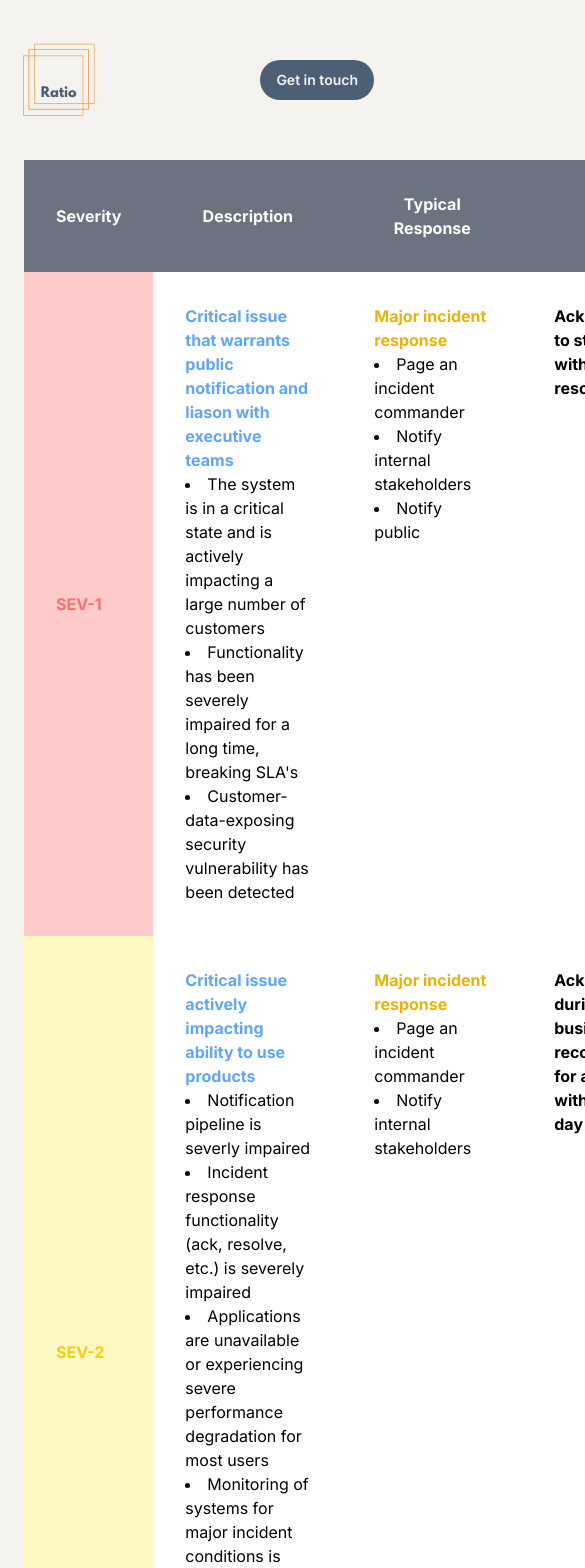
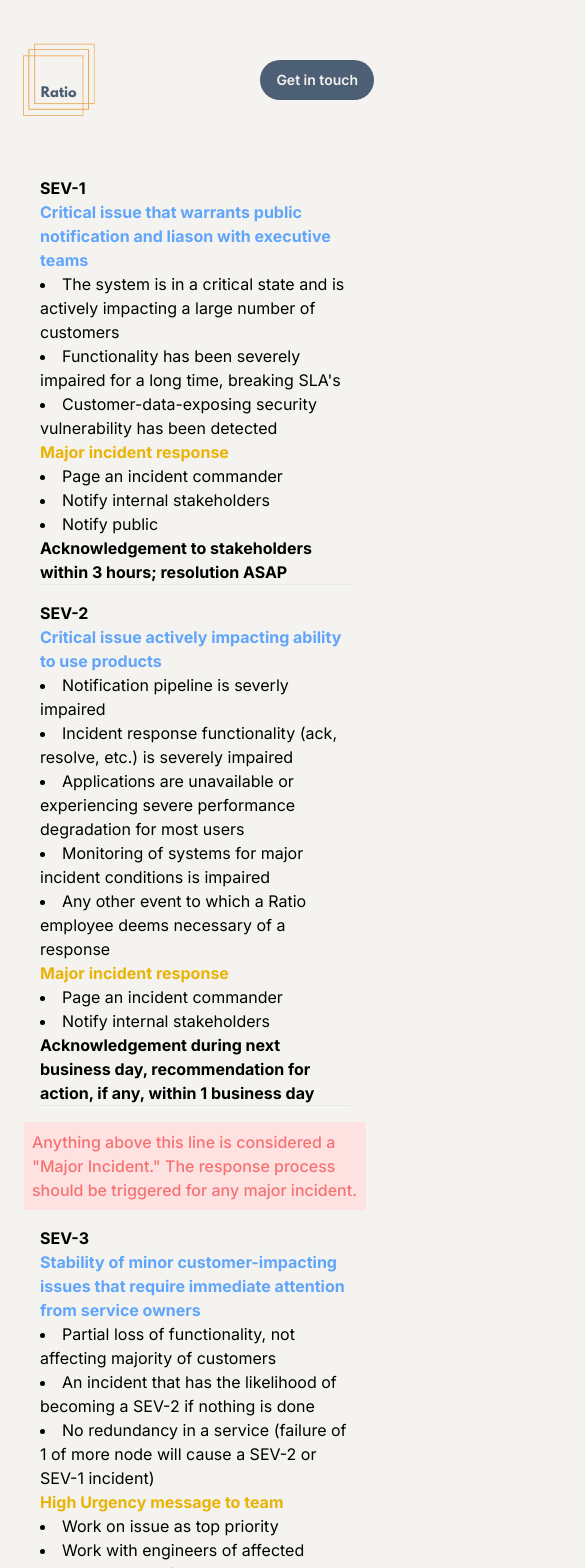
Before and after one commit to RatioPBC/ratiopbc.github.io, a Next.js app: page /sla in a window 390 px wide. Shown: the top 1568 px of the page, 585 px wide, since content can reach past the window. Built offline with nearby package versions, Linux system fonts and the light colour scheme.

Commit message:
Refactor SLA page to be mobile friendly

```diff
--- a/src/pages/sla.jsx
+++ b/src/pages/sla.jsx
@@ -1,6 +1,168 @@
 import Head from 'next/head'
 import { Footer } from '@/components/Footer'
 import { Header } from '@/components/Header'
+
+let content = {
+  "major": 'Anything above this line is considered a "Major Incident." The response process should be triggered for any major incident.',
+  "sev1": {
+    "color": "bg-red-200 text-red-400",
+    "title": "SEV-1",
+    "desc": {
+      "title": "Critical issue that warrants public notification and liason with executive teams",
+      "points": [
+        "The system is in a critical state and is actively impacting a large number of customers",
+        "Functionality has been severely impaired for a long time, breaking SLA's",
+        "Customer-data-exposing security vulnerability has been detected"
+      ]
+    },
+    "response": {
+      "title": "Major incident response",
+      "points": [
+        "Page an incident commander",
+        "Notify internal stakeholders",
+        "Notify public",
+      ]
+    },
+    "sla": "Acknowledgement to stakeholders within 3 hours; resolution ASAP"
+  },
+  "sev2": {
+    "color": "bg-yellow-100 text-yellow-400",
+    "title": "SEV-2",
+    "desc": {
+      "title": "Critical issue actively impacting ability to use products",
+      "points": [
+        "Notification pipeline is severly impaired",
+        "Incident response functionality (ack, resolve, etc.) is severely impaired",
+        "Applications are unavailable or experiencing severe performance degradation for most users",
+        "Monitoring of systems for major incident conditions is impaired",
+        "Any other event to which a Ratio employee deems necessary of a response"
+      ]
+    },
+    "response": {
+      "title": "Major incident response",
+      "points": [
+        "Page an incident commander",
+        "Notify internal stakeholders",
+      ]
+    },
+    "sla": "Acknowledgement during next business day, recommendation for action, if any, within 1 business day"
+  },
+  "sev3": {
+    "color": "bg-blue-100 text-blue-400",
+    "title": "SEV-3",
+    "desc": {
+      "title": "Stability of minor customer-impacting issues that require immediate attention from service owners",
+      "points": [
+        "Partial loss of functionality, not affecting majority of customers",
+        "An incident that has the likelihood of becoming a SEV-2 if nothing is done",
+        "No redundancy in a service (failure of 1 of more node will cause a SEV-2 or SEV-1 incident)"
+      ]
+    },
+    "response": {
+      "title": "High Urgency message to team",
+      "points": [
+        "Work on issue as top priority",
+        "Work with engineers of affected systems to identify cause",
+        "If related to recent deployment, roll back",
+        "Monitor status to detect if/when it escalates",
+        "Mention in internal communication methods if incident has the potential to escalate",
+        "Trigger major incident response if necessary",
+      ]
+    },
+    "sla": "Acknowledgement during next business day, recommendation for action, if any, within 3 business days"
+  },
+  "sev4": {
+    "color": "bg-gray-100 text-gray-400",
+    "title": "SEV-4",
+    "desc": {
+      "title": "Minor issues requiring action but not affecting customer ability to use the product/system",
+      "points": [
+        "Performance issues (delayes, etc)",
+        "Individual host failure (i.e. one node in a cluster)",
+        "Delayed job failure (not impacting event & notification pipeline)",
+        "Cron failure (not impacting event & notification pipeline)"
+      ]
+    },
+    "response": {
+      "title": "Low Urgency message to team",
+      "points": [
+        "Work on the issue as your first priority but don't necessarily stop working on something in-progress",
+        "Monitor status to detect if/when it escalates",
+      ]
+    },
+    "sla": "Acknowledgement during next business day, recommendation for action, if any, within 5 business days"
+  },
+  "sev5": {
+    "color": "bg-green-100 text-green-400",
+    "title": "SEV-5",
+    "desc": {
+      "title": "Cosmetic or minor issues or defects not affecting customers ability to use the product/system",
+      "points": [
+        "Defects not impacting the immediate ability to use the product/system",
+      ]
+    },
+    "response": {
+      "title": "Create ticket and prioritize with features and other defects",
+      "points": [
+        "Assign both the ownner of the affected system and support",
+      ]
+    },
+    "sla": "Acknowledgement during next planning session, recommendation for action"
+  },
+}
+
+function pointsList(points)
+{
+  return (
+    <>
+      {
+        points.map((point, i) => {
+          return (<li key={i}>{ point }</li>)
+        })
+      }
+    </>
+  )
+}
+
+function tableRow(sev)
+{
+  let sevClass = `bg-${ sev.color }-200 font-bold p-8 text-${ sev.color }-400`
+  return (
+    <>
+      <tr>
+        <td className={ `font-bold p-8 ${ sev.color }` }>{ sev.title }</td>
+        <td className="align-top p-8">
+          <strong className="text-blue-400">{ sev.desc.title }</strong>
+          <ul className="list-disc list-inside">{ pointsList(sev.desc.points) }</ul>
+        </td>
+        <td className="align-top p-8">
+          <strong className="text-yellow-500">{ sev.response.title }</strong>
+          <ul className="list-disc list-inside">{ pointsList(sev.response.points) }</ul>
+        </td>
+        <td className="align-top p-8">
+          <strong>{ sev.sla }</strong>
+        </td>
+      </tr>
+    </>
+  )
+}
+
+function listRow(sev)
+{
+  return (
+    <>
+      <div className="m-4">
+        <h2 className="font-bold">{ sev.title }</h2>
+        <h3 className="font-bold text-blue-400">{ sev.desc.title }</h3>
+        <ul className="list-disc list-inside">{ pointsList(sev.desc.points) }</ul>
+        <h3 className="font-bold text-yellow-500">{ sev.response.title }</h3>
+        <ul className="list-disc list-inside">{ pointsList(sev.response.points) }</ul>
+        <strong>{ sev.sla }</strong>
+        <hr />
+      </div>
+    </>
+  )
+}
 
 export default function SLA()
 {
@@ -15,7 +177,15 @@ export default function SLA()
       </Head>
       <Header />
       <main>
-        <div className="mx-auto max-w-7xl px-6 lg:px-8">
+        <div className="md:hidden lg:hidden mx-auto max-w-7xl px-6 lg:px-8">
+          { listRow(content.sev1) }
+          { listRow(content.sev2) }
+          <p className="bg-red-100 font-medium p-2 text-red-400">{ content.major }</p>
+          { listRow(content.sev3) }
+          { listRow(content.sev4) }
+          { listRow(content.sev5) }
+        </div>
+        <div className="hidden sm:hidden md:block lg:block mx-auto max-w-7xl px-6 lg:px-8">
           <table className="table-auto bg-white">
             <thead>
               <tr className="bg-gray-500 text-white">
@@ -26,135 +196,14 @@ export default function SLA()
               </tr>
             </thead>
             <tbody>
+              { tableRow(content.sev1) }
+              { tableRow(content.sev2) }
               <tr>
-                <td className="bg-red-200 font-bold p-8 text-red-400">SEV-1</td>
-                <td className="align-top p-8">
-                  <strong className="text-blue-400">Critical issue that warrants public notification and liason with
-                    executive teams</strong>
-                  <ul className="list-disc list-inside">
-                    <li>The system is in a critical state and is actively impacting a large number of customers</li>
-                    <li>Functionality has been severely impaired for a long time, breaking SLA's</li>
-                    <li>Customer-data-exposing security vulnerability has been detected</li>
-                  </ul>
-                </td>
-                <td className="align-top p-8">
-                  <strong className="text-yellow-500">Major incident response</strong>
-                  <ul className="list-disc list-inside">
-                    <li>Page an incident commander</li>
-                    <li>Notify internal stakeholders</li>
-                    <li>Notify public</li>
-                  </ul>
-                </td>
-                <td className="align-top p-8">
-                  <strong>Acknowledgement to stakeholders within 3 hours; resolution ASAP</strong>
-                </td>
+                <td className="bg-red-100 font-medium p-3 text-red-400" colSpan="4">{ content.major }</td>
               </tr>
-
-              <tr>
-                <td className="bg-yellow-100 font-bold p-8 text-yellow-400">SEV-2</td>
-                <td className="align-top p-8">
-                  <strong className="text-blue-400">Critical issue actively impacting ability to use products</strong>
-                  <ul className="list-disc list-inside">
-                    <li>Notification pipeline is severly impaired</li>
-                    <li>Incident response functionality (ack, resolve, etc.) is severely impaired</li>
-                    <li>Applications are unavailable or experiencing severe performance degradation for most users</li>
-                    <li>Monitoring of systems for major incident conditions is impaired</li>
-                    <li>Any other event to which a Ratio employee deems necessary of a response</li>
-                  </ul>
-                </td>
-                <td className="align-top p-8">
-                  <strong className="text-yellow-500">Major incident response</strong>
-                  <ul className="list-disc list-inside">
-                    <li>Page an incident commander</li>
-                    <li>Notify internal stakeholders</li>
-                  </ul>
-                </td>
-                <td className="align-top p-8">
-                  <strong>Acknowledgement during next business day, recommendation for action, if any, within 1 business
-                    day</strong>
-                </td>
-              </tr>
-
-              <tr>
-                <td className="bg-red-100 font-medium p-3 text-red-400" colSpan="4">Anything above this line is considered a
-                  "Major Incident." The response process should be triggered for any major incident.</td>
-              </tr>
-
-              <tr>
-                <td className="bg-blue-100 font-bold p-8 text-blue-400">SEV-3</td>
-                <td className="align-top p-8">
-                  <strong className="text-blue-400">Stability of minor customer-impacting issues that require immediate
-                    attention from
-                    service owners</strong>
-                  <ul className="list-disc list-inside">
-                    <li>Partial loss of functionality, not affecting majority of customers</li>
-                    <li>An incident that has the likelihood of becoming a SEV-2 if nothing is done</li>
-                    <li>No redundancy in a service (failure of 1 of more node will cause a SEV-2 or SEV-1
-                      incident)</li>
-                  </ul>
-                </td>
-                <td className="align-top p-8">
-                  <strong className="text-yellow-500">High Urgency message to team</strong>
-                  <ul className="list-disc list-inside">
-                    <li>Work on issue as top priority</li>
-                    <li>Work with engineers of affected systems to identify cause</li>
-                    <li>If related to recent deployment, roll back</li>
-                    <li>Monitor status to detect if/when it escalates</li>
-                    <li>Mention in internal communication methods if incident has the potential to escalate</li>
-                    <li>Trigger major incident response if necessary</li>
-                  </ul>
-                </td>
-                <td className="align-top p-8">
-                  <strong>Acknowledgement during next business day, recommendation for action, if any, within 3 business
-                    days</strong>
-                </td>
-              </tr>
-
-              <tr>
-                <td className="bg-gray-100 font-bold p-8 text-gray-400">SEV-4</td>
-                <td className="align-top p-8">
-                  <strong className="text-blue-400">Minor issues requiring action but not affecting customer ability to use
-                    the product/system</strong>
-                  <ul className="list-disc list-inside">
-                    <li>Performance issues (delayes, etc)</li>
-                    <li>Individual host failure (i.e. one node in a cluster)</li>
-                    <li>Delayed job failure (not impacting event & notification pipeline)</li>
-                    <li>Cron failure (not impacting event & notification pipeline)</li>
-                  </ul>
-                </td>
-                <td className="align-top p-8">
-                  <strong className="text-yellow-500">Low Urgency message to team</strong>
-                  <ul className="list-disc list-inside">
-                    <li>Work on the issue as your first priority but don't necessarily stop working on something
-                      in-progress</li>
-                    <li>Monitor status to detect if/when it escalates</li>
-                  </ul>
-                </td>
-                <td className="align-top p-8">
-                  <strong>Acknowledgement during next business day, recommendation for action, if any, within 5 business
-                    days</strong>
-                </td>
-              </tr>
-
-              <tr>
-                <td className="bg-green-100 font-bold p-8 text-green-400">SEV-5</td>
-                <td className="align-top p-8">
-                  <strong className="text-blue-400">Cosmetic or minor issues or defects not affecting customers ability to
-                    use the product/system</strong>
-                  <ul className="list-disc list-inside">
-                    <li>Defects not impacting the immediate ability to use the product/system</li>
-                  </ul>
-                </td>
-                <td className="align-top p-8">
-                  <strong className="text-yellow-500">Create ticket and prioritize with features and other defects</strong>
-                  <ul className="list-disc list-inside">
-                    <li>Assign both the ownner of the affected system and support</li>
-                  </ul>
-                </td>
-                <td className="align-top p-8">
-                  <strong>Acknowledgement during next planning session, recommendation for action</strong>
-                </td>
-              </tr>
+              { tableRow(content.sev3) }
+              { tableRow(content.sev4) }
+              { tableRow(content.sev5) }
             </tbody>
           </table>
 
```
